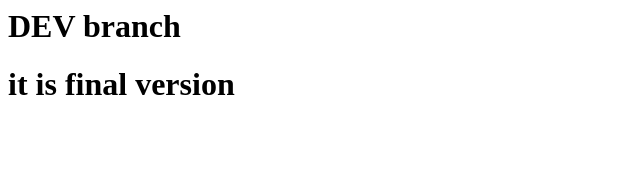
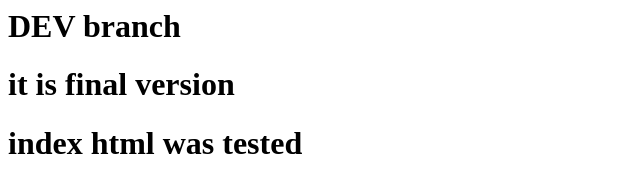
Before and after one commit to nihadelekberov/new-branch, a plain HTML site: page index.html in a window 1280 px wide. Shown: the whole page, without its empty margins (0-640 px from the left). Drawn offline with Linux system fonts and the light colour scheme.

Commit message:
index html is tested

```diff
--- a/index.html
+++ b/index.html
@@ -1,2 +1,3 @@
 <h1> DEV branch</h1>
 <h1> it is final version</h1>
+<h1> index html was tested</h1>
```
